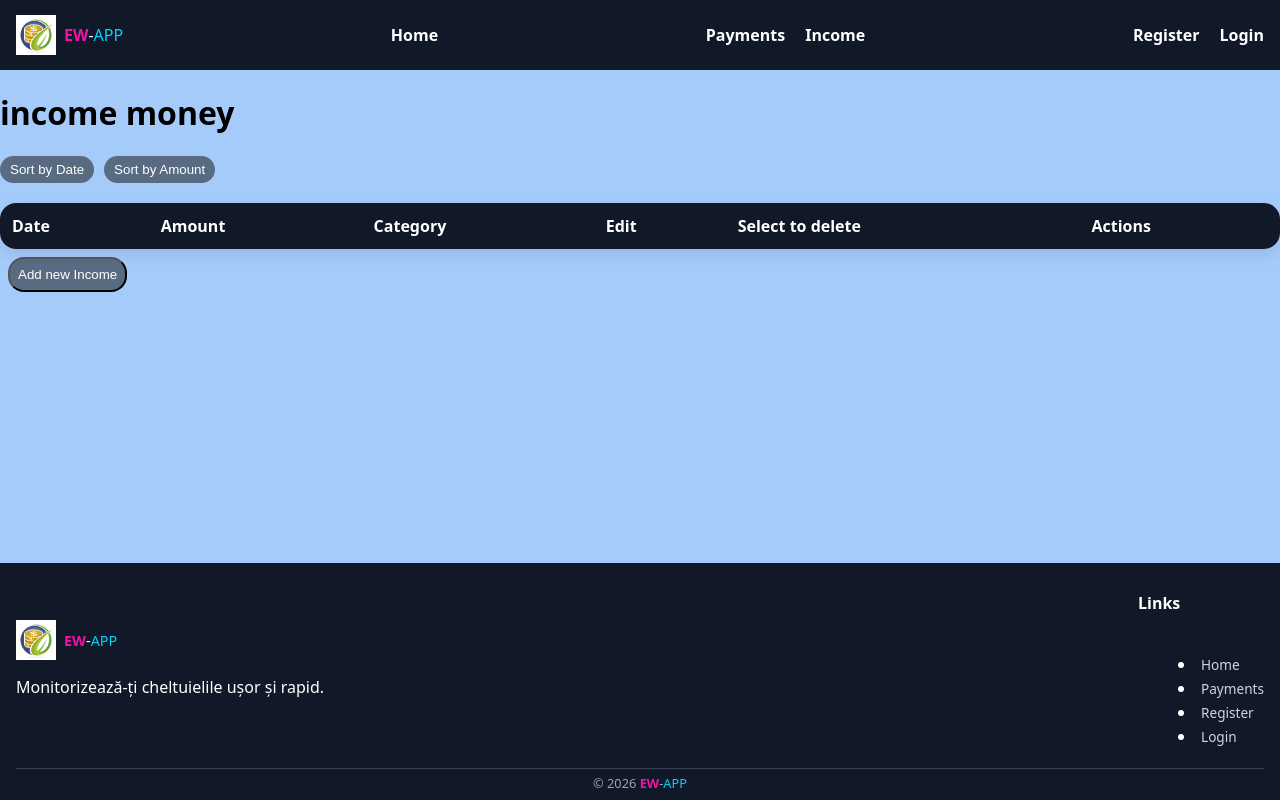
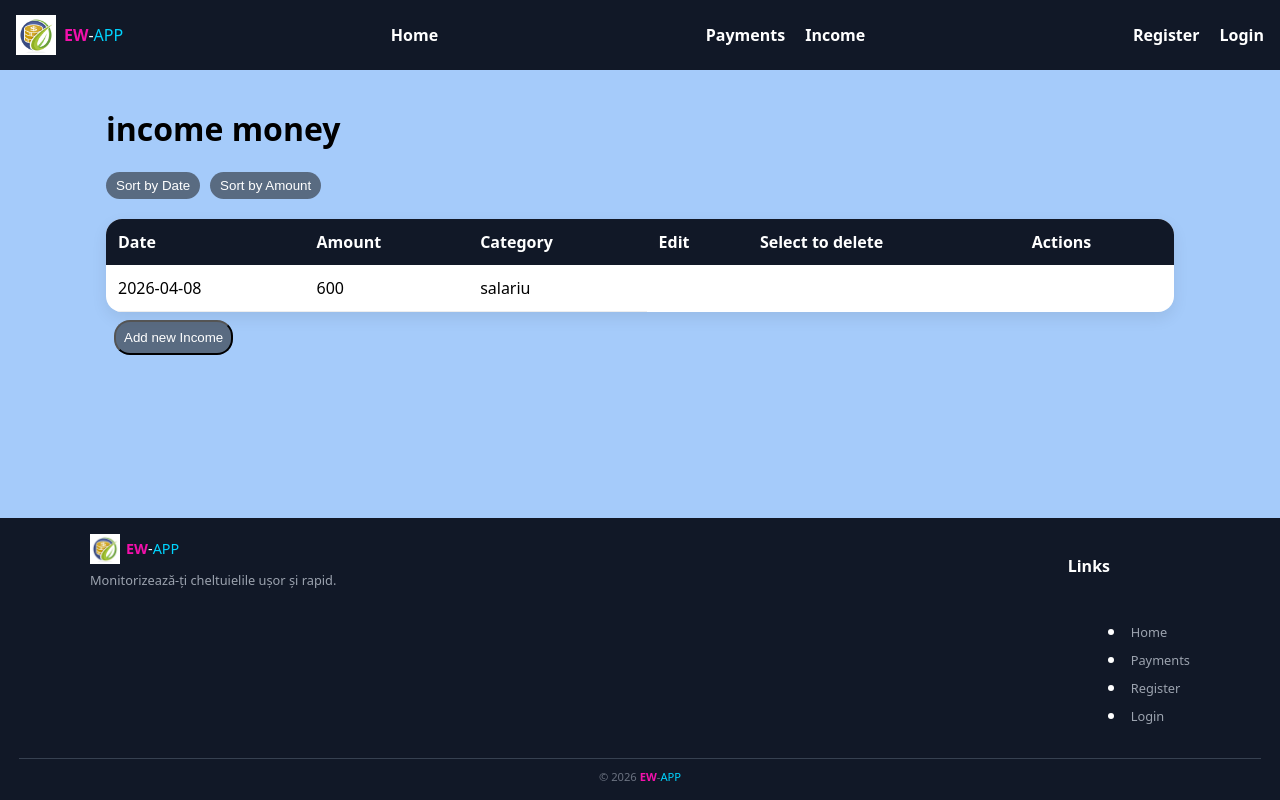
Before and after one commit to Ovidiu-Martalogu/ew-app, a React (Vite) app: page /income in a window 1280 px wide. Built offline with nearby package versions, Linux system fonts and the light colour scheme; data requests are answered from the project's data file.

Commit message:
css and get-data from Income

```diff
--- a/db.json
+++ b/db.json
@@ -76,11 +76,10 @@
   "login": [],
   "income": [
     {
+      "id": 1,
       "date": "2026-04-08",
       "amount": "600",
-      "category": "rate",
-      "deleted": false,
-      "id": 1
+      "category": "salariu"
     }
   ]
 }
--- a/src/App.css
+++ b/src/App.css
@@ -11,16 +11,26 @@ body {
   font-size: 1rem;
 }
 
-#root {
-  margin: 0;
-  padding: 0;
-}
+/* Container principal aplicație */
 .app {
   min-height: 100vh;
   display: flex;
   flex-direction: column;
 }
 
+/* Conținut principal */
 .content {
   flex: 1;
+  width: 100%;
+  max-width: 1100px;
+  margin: 0 auto;
+  padding: 1rem;
+  box-sizing: border-box;
 }
+
+/* Opțional: centru pe pagini mici */
+@media (max-width: 768px) {
+  .content {
+    padding: 0.8rem;
+  }
+}
--- a/src/components/Footer/Footer.module.css
+++ b/src/components/Footer/Footer.module.css
@@ -1,29 +1,32 @@
 .footer {
-    margin-top: auto;
     background: #111827;
     color: white;
-    padding: 0.5rem 1rem;
+    padding: 1rem 1.2rem;
 }
 
 .footerContent {
     display: flex;
-    align-items: center;
     justify-content: space-between;
-    gap: 1rem;
+    align-items: flex-start;
+    gap: 1.5rem;
     flex-wrap: wrap;
+    max-width: 1100px;
+    margin: 0 auto;
 }
 
+/* LEFT SIDE */
 .logo {
     display: flex;
     align-items: center;
     text-decoration: none;
     color: white;
     font-size: 0.9rem;
+    margin-bottom: 0.5rem;
 }
 
 .logoImg {
-    height: 40px;
-    margin-right: 8px;
+    height: 30px;
+    margin-right: 6px;
 }
 
 .ew {
@@ -35,71 +38,60 @@
     color: #00d4ff;
 }
 
-.menu {
-    display: flex;
-    list-style: none;
- }
-
-.menu a {
-    color: white;
-    text-decoration: none;
-    font-family: system-ui, -apple-system, Segoe UI, Roboto, sans-serif;
-    font-size: 1rem;
+/* descriere */
+.footerContent p {
+    font-size: 0.8rem;
+    color: #9ca3af;
+    margin: 0.3rem 0 0;
+    max-width: 260px;
+    line-height: 1.4;
 }
 
-.menu a.active {
-    color: #00d4ff;
-}
-
-
+/* RIGHT SIDE */
 .links {
     display: flex;
     flex-direction: column;
-    gap: 2px; /* mai compact */
+    gap: 6px;
+}
+
+.links strong {
+    margin-bottom: 6px;
+    font-size: 0.85rem;
+    color: white;
 }
 
 .links a {
-    color: #d1d5db;
+    color: #9ca3af;
     text-decoration: none;
-    font-size: 0.85rem;
+    font-size: 0.8rem;
+    transition: 0.2s;
+    padding-left: 0;
 }
 
 .links a:hover {
     color: white;
-    text-decoration: underline;
+    padding-left: 4px;
 }
 
+/* BOTTOM */
 .bottom {
-    margin-top: 0.3rem;
+    margin-top: 1rem;
     text-align: center;
     border-top: 1px solid #374151;
-    padding-top: 0.3rem;
-    font-size: 0.8rem;
-    color: #9ca3af;
+    padding-top: 0.6rem;
+    font-size: 0.7rem;
+    color: #6b7280;
 }
 
-
+/* MOBILE */
 @media (max-width: 768px) {
-    .menuToggle {
-        display: block;
+    .footerContent {
+        flex-direction: column;
+        align-items: flex-start;
+        gap: 1rem;
     }
 
-    .menu {
-        position: absolute;
-        top: 60px;
-        right: 0;
-        background: #111;
-        flex-direction: column;
-        width: 200px;
-        padding: 10px;
-        display: none;
-    }
-
-    .show {
-        display: flex;
-    }
-
-    .pushRight {
-        margin-left: 0;
+    .links {
+        width: 100%;
     }
 }
--- a/src/features/Income/Income.tsx
+++ b/src/features/Income/Income.tsx
@@ -12,15 +12,30 @@ export function Income() {
     const buttonAddIncome = () => {
         setAddIncome(!addIncome);
     };
-
+    //get Income from DB
     useEffect(() => {
         fetch(apiUrl)
             .then((response) => response.json())
 
             .then((data) => setIncome(data));
 
-        console.log(income);
     }, []);
+
+
+    async function addIncomeToDB(e: React.SubmitEvent<HTMLFormElement>) {
+        e.preventDefault();
+        if (!addIncome) return;
+        const form = new FormData(e.target);
+        const date = form.get("date");
+        const amount = form.get("amount");
+        const category = form.get("category");
+
+        if (!date || !amount || !category) {
+            alert("Please fill all the rouds");
+            return;
+        }
+    }
+
     return (
         <>
             <h1>income money</h1>
@@ -41,15 +56,23 @@ export function Income() {
                             <th>Actions</th>
                         </tr>
                     </thead>
-
+                    <tbody>
+                        {income?.map((key) => (
+                            <tr key={key.id}>
+                                <td>{key.date}</td>
+                                <td>{key.amount}</td>
+                                <td>{key.category}</td>
+                            </tr>
+                        ))}
+                    </tbody>
 
                 </table>
             </div>
 
 
             {/* FORM */}
-            {addIncome&& (
-                <form onSubmit={showIncome} className={styles.form}>
+            {addIncome && (
+                <form onSubmit={addIncomeToDB} className={styles.form}>
                     <label id="date">Select the date:
                         <input type="date" id="date" name="date" className={styles.input} />
                     </label>
--- a/src/features/Payment/Payment.tsx
+++ b/src/features/Payment/Payment.tsx
@@ -22,7 +22,7 @@ export function Payment() {
 
             .then((data) => setpayment(data));
 
-        // console.log(setmovie(data));
+
     }, []);
 
     async function showPayment(e: React.SubmitEvent<HTMLFormElement>) {
```
